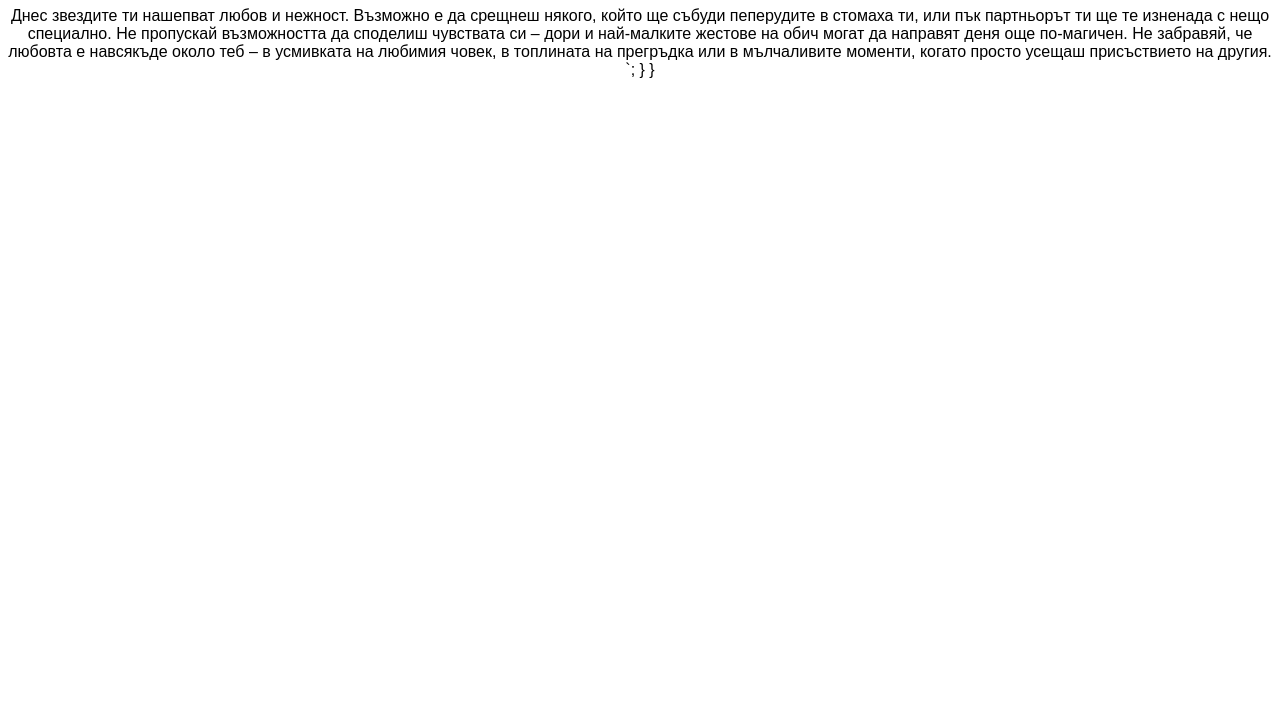
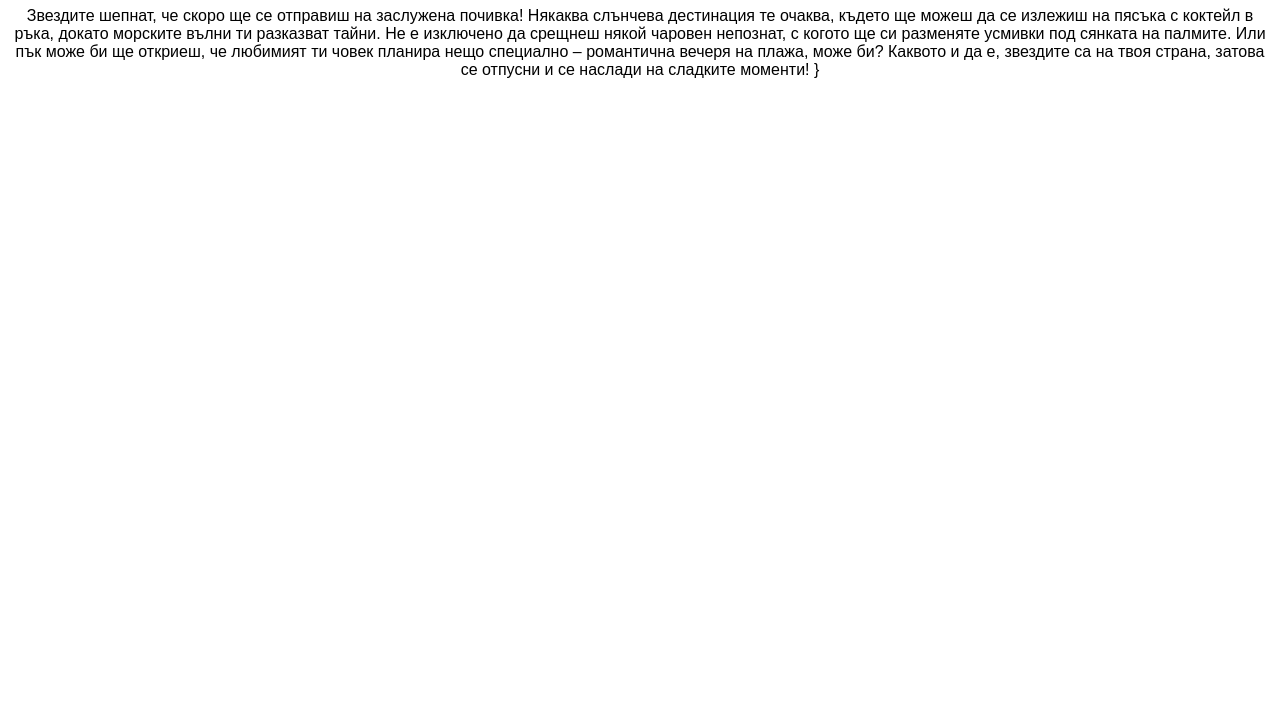
Before and after one commit to jekzicha/jekzicha.github.io, a plain HTML site: page AHAHHAHAHAHAHA.html in a window 1280 px wide. Shown: the part 73-800 px from the top of the page. Drawn offline with Linux system fonts and the light colour scheme.

Commit message:
Update AHAHHAHAHAHAHA.html

```diff
--- a/AHAHHAHAHAHAHA.html
+++ b/AHAHHAHAHAHAHA.html
@@ -26,10 +26,9 @@
 <body>
   <h1>Добър ден!</h1>
 
-Днес звездите ти нашепват любов и нежност. Възможно е да срещнеш някого, който ще събуди пеперудите в стомаха ти, или пък партньорът ти ще те изненада с нещо специално. Не пропускай възможността да споделиш чувствата си – дори и най-малките жестове на обич могат да направят деня още по-магичен. Не забравяй, че любовта е навсякъде около теб – в усмивката на любимия човек, в топлината на прегръдка или в мълчаливите моменти, когато просто усещаш присъствието на другия.
+Звездите шепнат, че скоро ще се отправиш на заслужена почивка! Някаква слънчева дестинация те очаква, където ще можеш да се излежиш на пясъка с коктейл в ръка, докато морските вълни ти разказват тайни. Не е изключено да срещнеш някой чаровен непознат, с когото ще си разменяте усмивки под сянката на палмите. Или пък може би ще откриеш, че любимият ти човек планира нещо специално – романтична вечеря на плажа, може би? Каквото и да е, звездите са на твоя страна, затова се отпусни и се наслади на сладките моменти!
 
-        `;
-    }
+
 
 
         }
```
